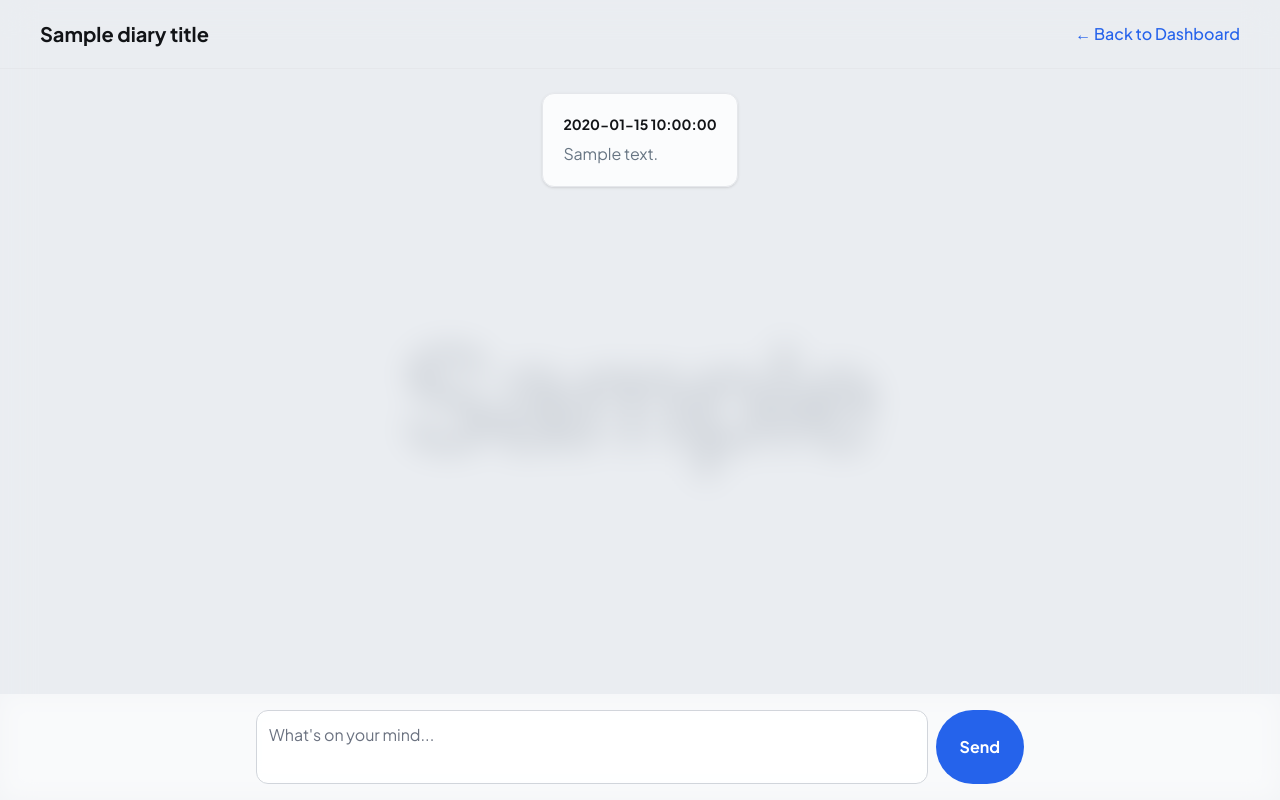
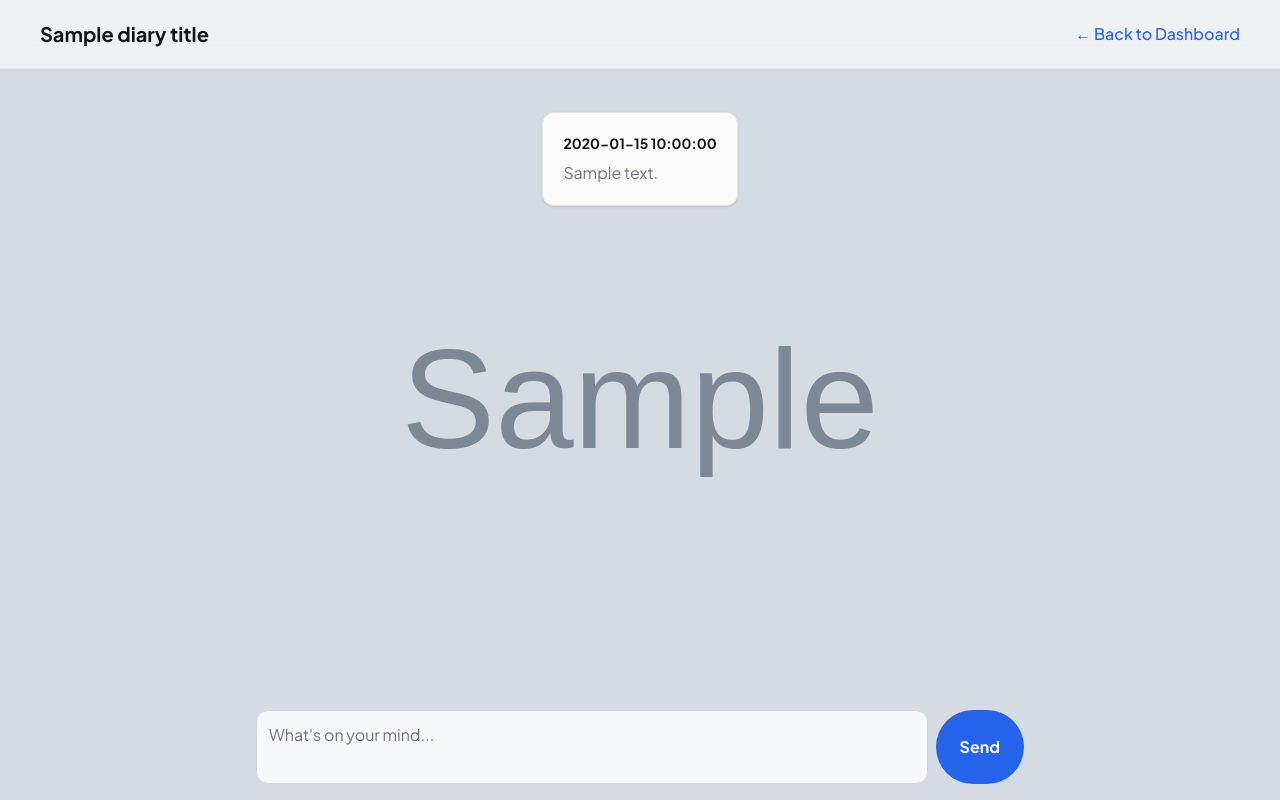
Before and after one commit to Sourav2507/diary_app, a Flask app: template templates/diary_page.html in a window 1280 px wide. Run offline with Flask 3, Linux system fonts and the light colour scheme; the template is opened without the code that fills it: most values are stand-ins (such as "Sample title", 1, 10 or a date in 2020); grey boxes marked "Sample" are stand-in pictures; parts of the project's set-up code (start-up, migrations or seed data) failed here and were passed over; some libraries are stand-ins or nearby versions.

Commit message:
Minor Formatting.

```diff
--- a/templates/diary_page.html
+++ b/templates/diary_page.html
@@ -17,27 +17,28 @@
 </head>
 
 <body class="min-h-screen bg-cover bg-center" style="background-image: url('{{ background_image_url }}');">
-    <div class="min-h-screen flex flex-col bg-white bg-opacity-50 backdrop-blur-lg">
+    <div class="min-h-screen flex flex-col">
 
-        <!-- Header -->
-        <header class="flex justify-between items-center px-10 py-5 border-b">
+        <!-- Fixed Header -->
+        <header
+            class="fixed top-0 left-0 right-0 z-50 flex justify-between items-center px-10 py-5 border-b bg-white/60 backdrop-blur-md">
             <h1 class="text-xl font-bold text-[#121417]">{{ diary_title }}</h1>
             <a href="/dashboard" class="text-blue-600 hover:underline font-medium">← Back to Dashboard</a>
         </header>
 
-        <!-- Scrollable messages -->
-        <main class="flex-1 overflow-y-auto px-4 py-6 max-w-3xl mx-auto space-y-6" id="entriesContainer">
+        <!-- Scrollable Entries Section -->
+        <main id="entriesContainer" class="flex-1 overflow-y-auto px-6 pt-28 pb-6 max-w-3xl mx-auto space-y-6">
             {% for entry in entries %}
-            <div class="bg-white bg-opacity-80 p-5 rounded-xl shadow border border-gray-200">
+            <div class="bg-white bg-opacity-90 p-5 rounded-xl shadow border border-gray-200">
                 <p class="text-[#121417] text-sm font-semibold">{{ entry.date }}</p>
                 <p class="text-[#677583] text-base mt-2 whitespace-pre-wrap">{{ entry.content }}</p>
             </div>
             {% endfor %}
         </main>
 
-        <!-- Send box -->
+        <!-- Transparent Sticky Footer -->
         <form method="POST" action="/add_entry/{{ diary_id }}"
-            class="bg-white/40 backdrop-blur-md px-4 py-4 sticky bottom-0">
+            class="sticky bottom-0 w-full bg-transparent backdrop-blur-md px-4 py-4">
             <div class="max-w-3xl mx-auto flex gap-2">
                 <textarea name="content" placeholder="What's on your mind..." required rows="2"
                     class="flex-1 resize-none rounded-xl p-3 border border-gray-300 focus:outline-none focus:ring-2 focus:ring-blue-300 bg-white/80 backdrop-blur-sm"></textarea>
@@ -49,4 +50,5 @@
     </div>
 </body>
 
+
 </html>
```
